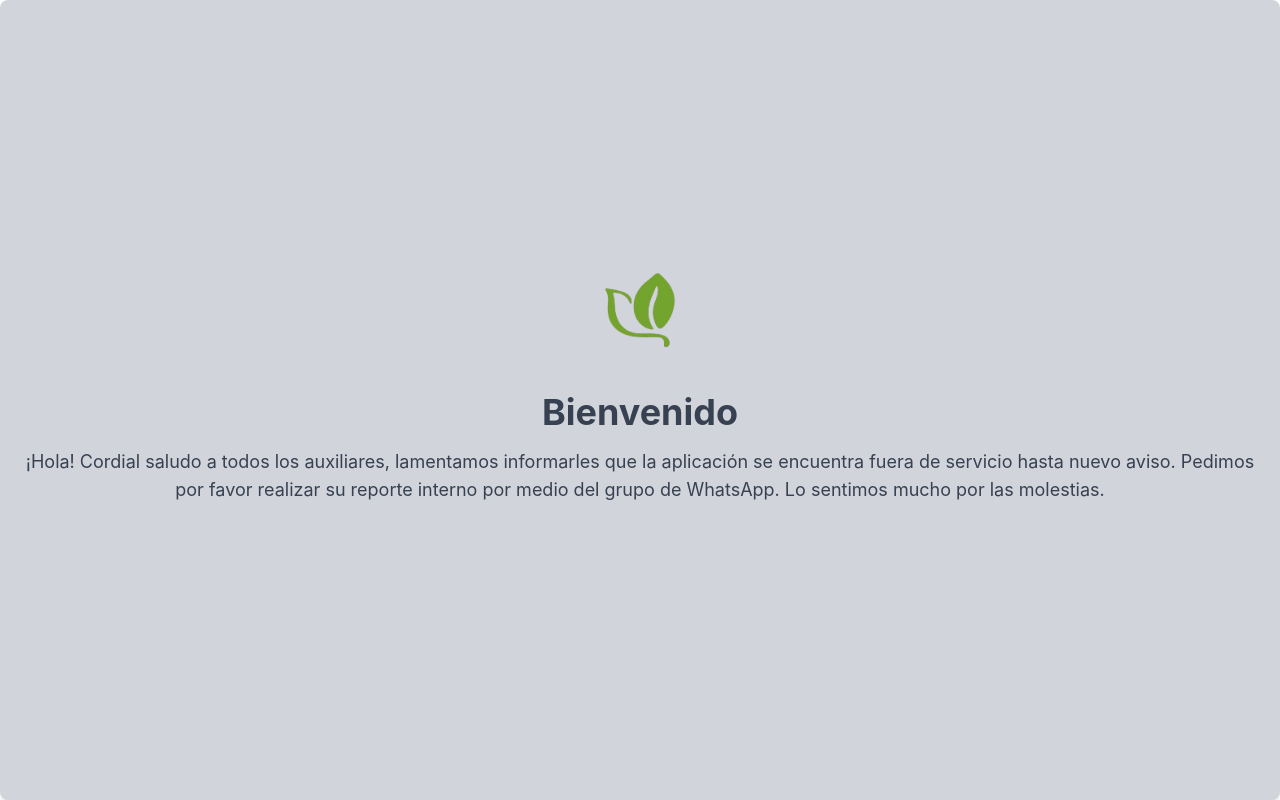
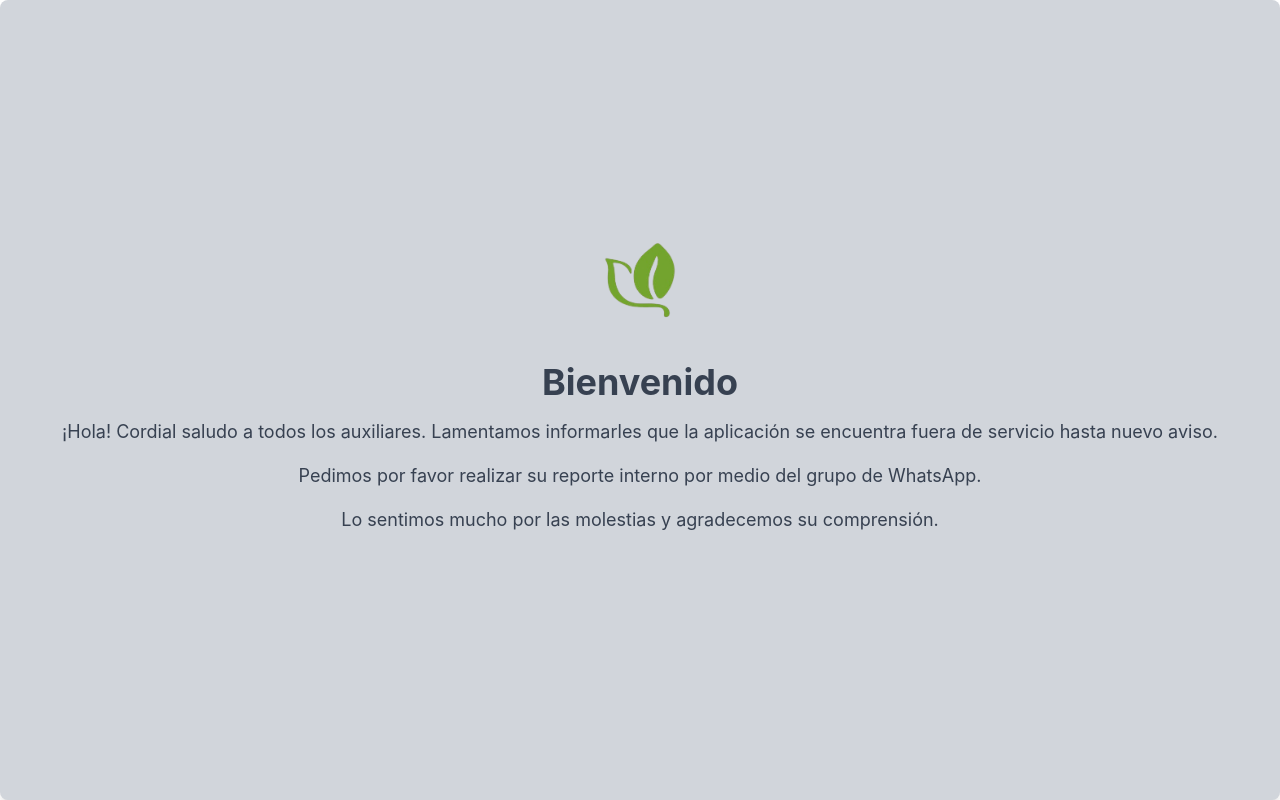
Before and after one commit to LDanielOchoa/gpss, a React (Vite) app: page / in a window 1280 px wide. Built offline with nearby package versions, Linux system fonts and the light colour scheme; the HTML template or start-up script is replaced by a standard one.

Commit message:
Update StartScreen.jsx

```diff
--- a/src/pages/StartScreen.jsx
+++ b/src/pages/StartScreen.jsx
@@ -4,7 +4,6 @@ import React from 'react';
 import { useNavigate } from 'react-router-dom';
 import Background from '../components/Background';
 import Logo from '../components/Logo';
-import Button from '../components/Button';
 
 const StartScreen = () => {
   const navigate = useNavigate();
@@ -13,11 +12,18 @@ const StartScreen = () => {
     <Background className="flex flex-col items-center justify-center min-h-screen p-4">
       <Logo />
       <h1 className="text-4xl font-bold mb-4">Bienvenido</h1>
+
+      <p className="text-lg mb-4">
+        ¡Hola! Cordial saludo a todos los auxiliares. Lamentamos informarles que la
+        aplicación se encuentra fuera de servicio hasta nuevo aviso.
+      </p>
+
+      <p className="text-lg mb-4">
+        Pedimos por favor realizar su reporte interno por medio del grupo de WhatsApp.
+      </p>
+
       <p className="text-lg mb-8">
-        ¡Hola! Cordial saludo a todos los auxiliares, lamentamos informarles que la
-        aplicación se encuentra fuera de servicio hasta nuevo aviso. Pedimos por favor
-        realizar su reporte interno por medio del grupo de WhatsApp. Lo sentimos mucho
-        por las molestias.
+        Lo sentimos mucho por las molestias y agradecemos su comprensión.
       </p>
     </Background>
   );
```
